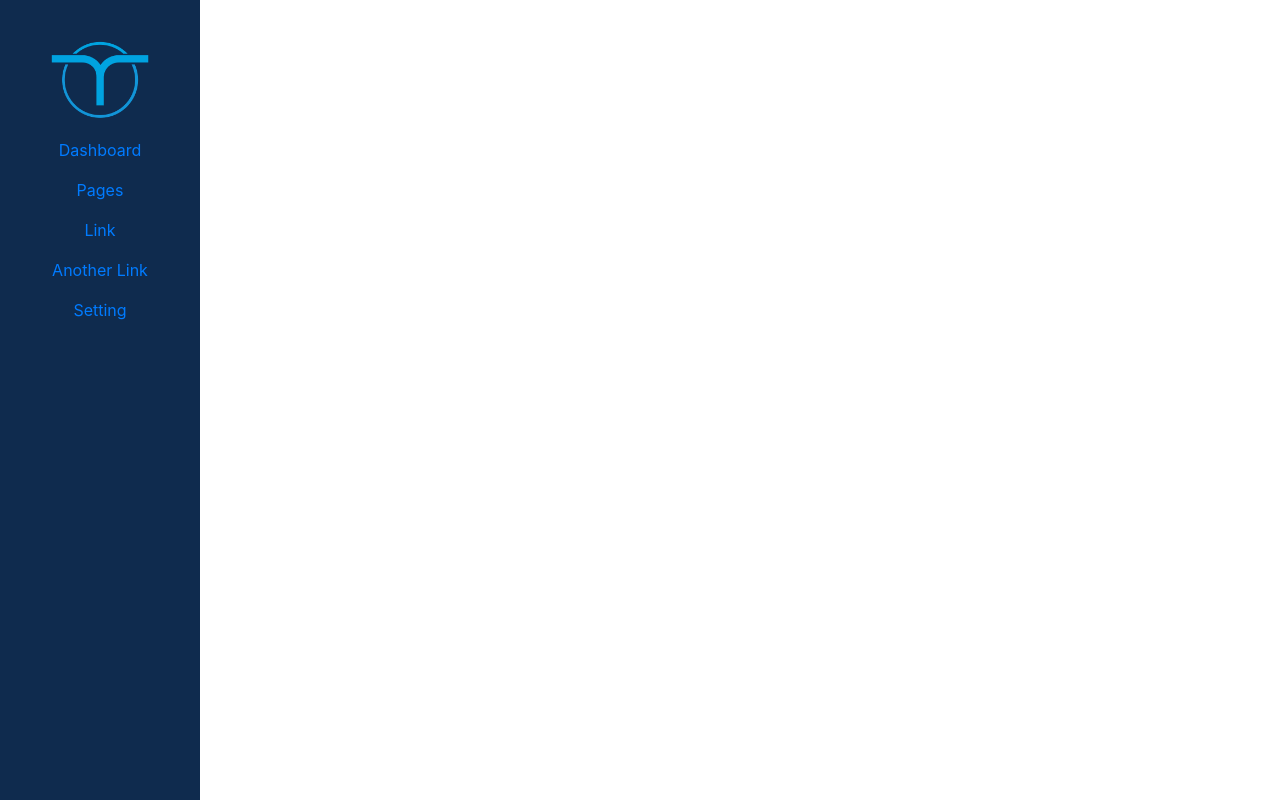
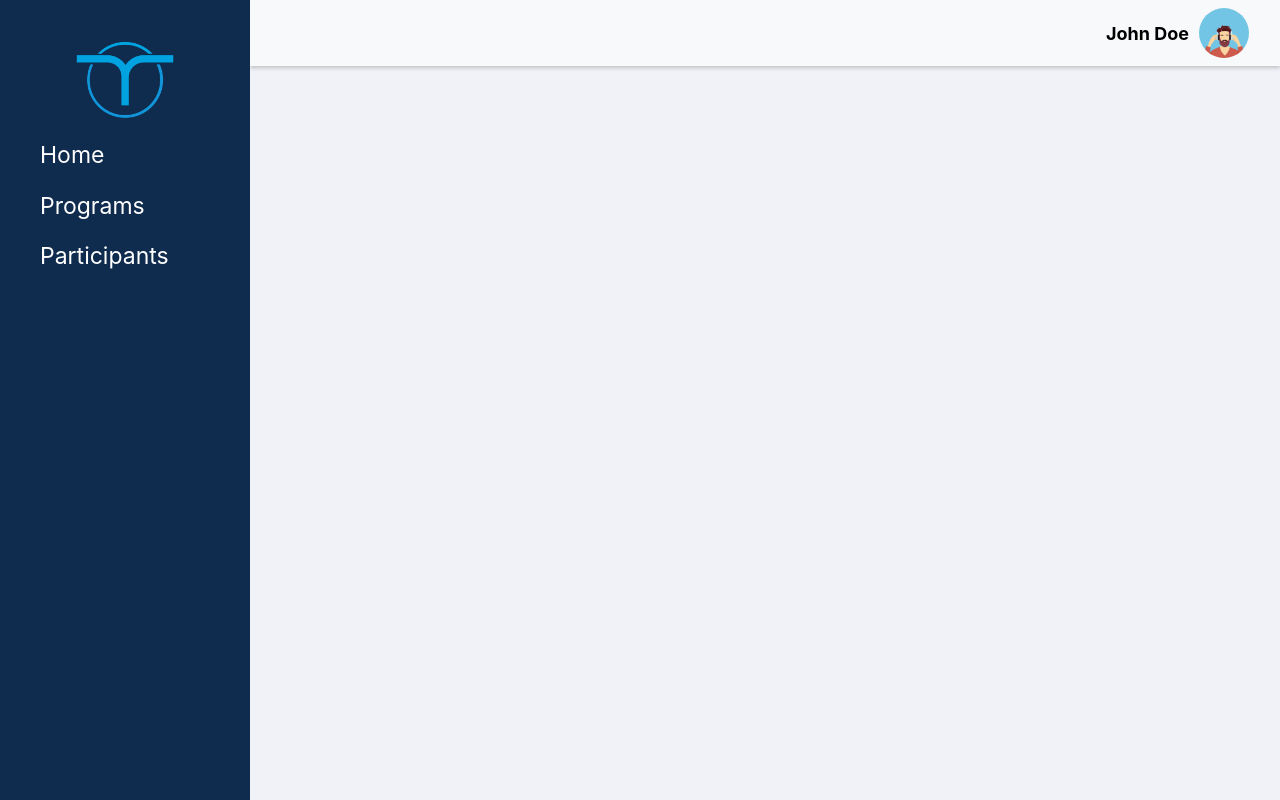
Before and after one commit to ValiBratu/Code-Of-Talent-Assignment, a Vue app: page / in a window 1280 px wide. Built offline with nearby package versions, Linux system fonts and the light colour scheme.

Commit message:
Navbar and sidebar

```diff
--- a/public/index.html
+++ b/public/index.html
@@ -12,7 +12,7 @@
 
     <title><%= htmlWebpackPlugin.options.title %></title>
   </head>
-  <body>
+  <body style="background-color:#F0F2F7;;">
     <noscript>
       <strong>We're sorry but <%= htmlWebpackPlugin.options.title %> doesn't work properly without JavaScript enabled. Please enable it to continue.</strong>
     </noscript>
--- a/src/App.vue
+++ b/src/App.vue
@@ -1,12 +1,14 @@
 <template>
-  <navbar></navbar>
+  <navbar ></navbar>
+  <left-sidebar></left-sidebar>
 </template>
 
 <script>
+import LeftSidebar from './components/common/leftSidebar.vue'
 import navbar from './components/common/navbar.vue'
 
 export default {
-  components: { navbar },
+  components: { navbar, LeftSidebar },
   name: 'App',
 
 }
--- /dev/null
+++ b/src/components/common/leftSidebar.vue
@@ -0,0 +1,57 @@
+<template>
+<div>
+
+    <ul class="navbar-nav mr-auto flex-column vertical-nav">
+         <img src="../../assets/code-of-talent.png" alt="logo" class="logo-image">
+      <li class="nav-item sidebar-li">
+        <a class="nav-link sidebar-link" href="#">Home</a>
+      </li>
+      <li class="nav-item sidebar-li">
+        <a class="nav-link sidebar-link" href="#">Programs</a>
+      </li>
+      <li class="nav-item sidebar-li">
+        <a class="nav-link sidebar-link" href="#">Participants</a>
+      </li>
+
+    </ul>
+
+</div>
+
+</template>
+<script>
+export default {
+    name:"sidebar",
+    setup() {
+
+    },
+}
+</script>
+
+<style scoped>
+.vertical-nav {
+      position: fixed;
+top:0;
+      left: 0;
+      width: 250px;
+      height: 100%;
+      background-color: #0F2B4E;
+      overflow-y: auto;
+      padding-top: 30px;
+
+    }
+.logo-image{
+    margin:0 auto;
+    width: 100px;
+    height: 100px;
+}
+.sidebar-link{
+  color: white;
+  font-size: 23px;
+   margin-left: 40px;
+}
+
+.sidebar-li:hover{
+  background-color: #285B9A;
+}
+
+</style>
--- a/src/components/common/navbar.vue
+++ b/src/components/common/navbar.vue
@@ -1,28 +1,19 @@
 <template>
 
+<div>
 
-    <ul class="navbar-nav mr-auto flex-column vertical-nav">
-         <img src="../../assets/code-of-talent.png" alt="logo" class="logo-image">
-      <li class="nav-item">
-        <a class="nav-link" href="#">Dashboard</a>
-      </li>
-      <li class="nav-item">
-        <a class="nav-link" href="#">Pages</a>
-      </li>
-      <li class="nav-item">
-        <a class="nav-link" href="#">Link</a>
-      </li>
-
-      <li class="nav-item">
-        <a class="nav-link" href="#">Another Link</a>
-      </li>
-      <li class="nav-item">
-        <a class="nav-link" href="#">Setting</a>
-      </li>
-    </ul>
+<nav class="navbar navbar-expand-lg navbar-light bg-light upper-navbar">
+  <div class="container navbar-items-right">
+    <p class="navbar-name">John Doe</p>
+    <img src="../../assets/navbar-user.jpg" alt="navbar-user-photo" class="navbar-image"/>
+  </div>
+</nav>
 
 
 
+
+
+</div>
 </template>
 
 <script>
@@ -30,25 +21,32 @@ export default {
     name:"navbar-component",
     setup() {
 
-    },
+    }
 }
 </script>
 
 <style scoped>
-.vertical-nav {
-      position: fixed;
 
-      left: 0;
-      width: 200px;
-      height: 100%;
-      background-color: #0F2B4E;
-      overflow-y: auto;
-      padding-top: 30px;
-      text-align: center;
-    }
-.logo-image{
-    margin:0 auto;
-    width: 100px;
-    height: 100px;
+.upper-navbar{
+  color: #FFFFFF;
+  box-shadow: 0 2px 4px 0 rgba(0,0,0,.2);
+  margin-left: 250px;
+}
+
+.navbar-image{
+  width: 50px;
+  height: 50px;
+  border-radius: 30px;
+}
+
+.navbar-items-right{
+ justify-content: flex-end;
+}
+.navbar-name{
+  color: black;
+  font-size: 18px;
+  margin-right: 10px;
+  margin-bottom: -1px;
+  font-weight: bold;
 }
 </style>
```
Also changed, not shown: src/assets/navbar-user.jpg (added).
